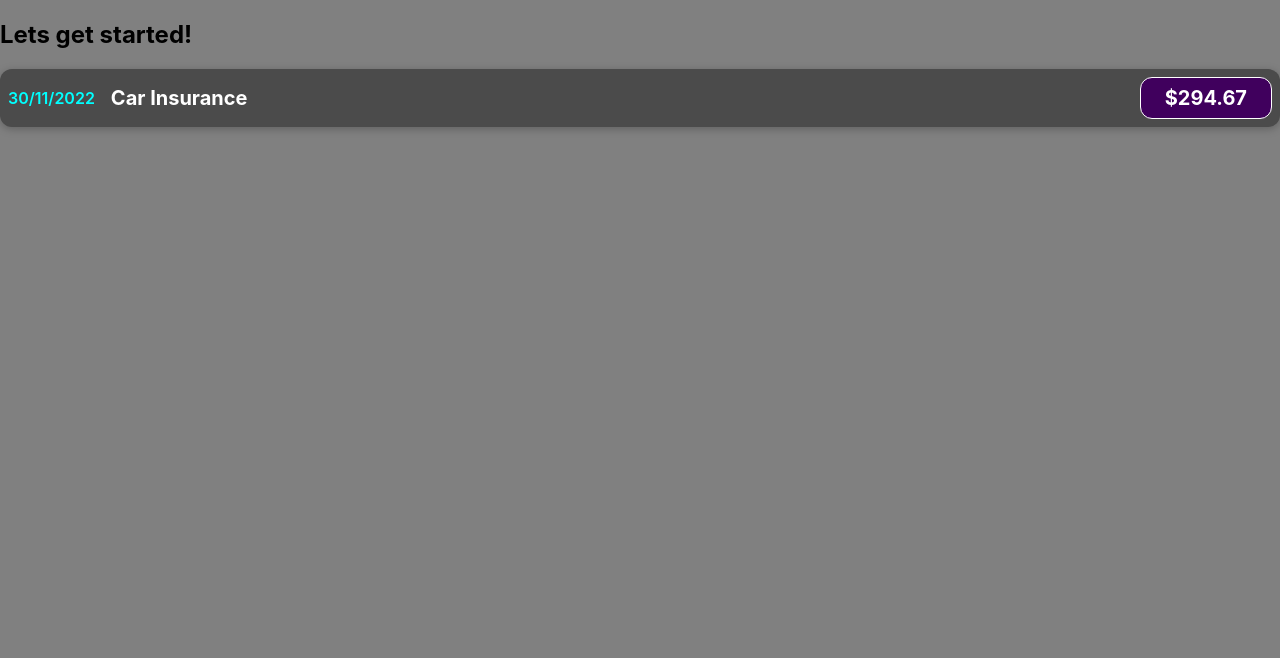
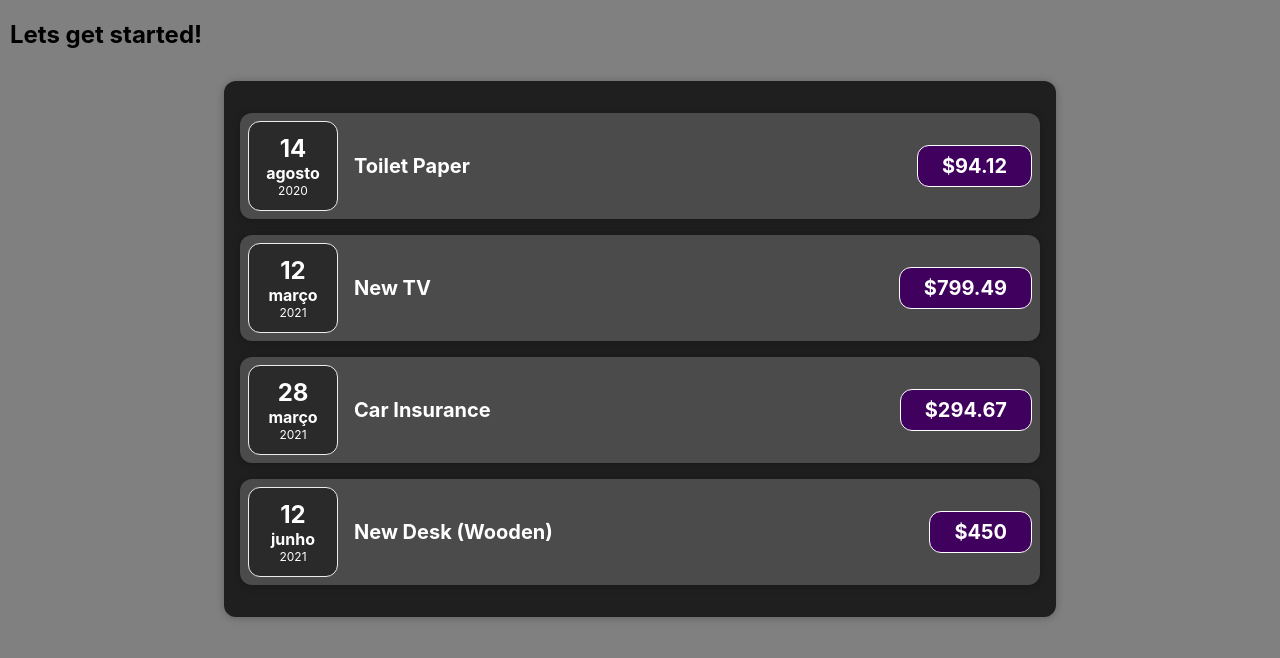
Before and after one commit to tercette/react-complete-guide, a React (Create React App) app: page / in a window 1280 px wide. Shown: the top 658 px of the page. Built offline with nearby package versions, Linux system fonts and the light colour scheme.

Commit message:
implemented concept of composition

```diff
--- a/src/App.js
+++ b/src/App.js
@@ -1,11 +1,34 @@
-import './App.css';
-import ExpenseItem from './components/ExpenseItem';
+import "./App.css";
+
+import Expenses from "./components/Expenses";
 
 function App() {
+  const expenses = [
+    {
+      id: "e1",
+      title: "Toilet Paper",
+      amount: 94.12,
+      date: new Date(2020, 7, 14),
+    },
+    { id: "e2", title: "New TV", amount: 799.49, date: new Date(2021, 2, 12) },
+    {
+      id: "e3",
+      title: "Car Insurance",
+      amount: 294.67,
+      date: new Date(2021, 2, 28),
+    },
+    {
+      id: "e4",
+      title: "New Desk (Wooden)",
+      amount: 450,
+      date: new Date(2021, 5, 12),
+    },
+  ];
+
   return (
-    <div className='App'>
+    <div className="App">
       <h2>Lets get started!</h2>
-        <ExpenseItem></ExpenseItem>
+      <Expenses items = {expenses}/>
     </div>
   );
 }
--- /dev/null
+++ b/src/components/Card.css
@@ -0,0 +1,4 @@
+.card {
+    border-radius: 12px;
+    box-shadow: 0 1px 8px rgba(0, 0, 0, 0.25);
+}
--- /dev/null
+++ b/src/components/Card.js
@@ -0,0 +1,8 @@
+import './Card.css';
+
+function Card (props) {
+    const classes = 'card ' + props.className;
+    return <div className={classes}>{props.children}</div>;
+}
+
+export default Card
--- /dev/null
+++ b/src/components/ExpenseDate.css
@@ -0,0 +1,26 @@
+.expense-date {
+    display: flex;
+    flex-direction: column;
+    width: 5.5rem;
+    height: 5.5rem;
+    border: 1px solid #ececec;
+    background-color: #2a2a2a;
+    color: white;
+    border-radius: 12px;
+    align-items: center;
+    justify-content: center;
+  }
+
+  .expense-date__month {
+    font-size: 1rem;
+    font-weight: bold;
+  }
+
+  .expense-date__year {
+    font-size: 0.75rem;
+  }
+
+  .expense-date__day {
+    font-size: 1.5rem;
+    font-weight: bold;
+  }
--- /dev/null
+++ b/src/components/ExpenseDate.js
@@ -0,0 +1,17 @@
+import './ExpenseDate.css'
+
+function ExpenseDate(props) {
+    const day = props.date.toLocaleString('pt-BR', { day: '2-digit' });
+    const month = props.date.toLocaleString('pt-BR', { month: 'long' });
+    const year = props.date.getFullYear();
+
+    return (
+        <div className='expense-date'>
+            <div className="expense-date__day">{day}</div>
+            <div className="expense-date__month">{month}</div>
+            <div className="expense-date__year">{year}</div>
+        </div>
+    );
+}
+
+export default ExpenseDate;
--- a/src/components/ExpenseItem.css
+++ b/src/components/ExpenseItem.css
@@ -2,10 +2,8 @@
     display: flex;
     justify-content: space-between;
     align-items: center;
-    box-shadow: 0 2px 8px rgba(0, 0, 0, 0.25);
     padding: 0.5rem;
     margin: 1rem 0;
-    border-radius: 12px;
     background-color: #4b4b4b;
 }
 
@@ -55,7 +53,8 @@
     }
 }
 
-  .date {
+.expense-item__date {
     font-weight: 600;
-    color:aqua
+    color: aqua;
+
 }
--- a/src/components/ExpenseItem.js
+++ b/src/components/ExpenseItem.js
@@ -1,18 +1,16 @@
+import ExpenseDate from './ExpenseDate'
+import Card from './Card';
 import './ExpenseItem.css';
 
-function ExpenseItem() {
-const expenseDate = new Date();
-const expenseTitle = 'Car Insurance';
-const expenseAmount = 294.67;
-
+function ExpenseItem(props) {
     return (
-        <div className='expense-item'>
-            <div className='date' >{expenseDate.toLocaleDateString("pt-BR")} </div>
+        <Card className='expense-item'>
+            <ExpenseDate date={props.date}/>
             <div className='expense-item__description'>
-                <h2>{expenseTitle}</h2>
-                <div className='expense-item__price'>${expenseAmount}</div>
+                <h2>{props.title}</h2>
+                <div className='expense-item__price'>${props.amount}</div>
             </div>
-        </div>
+        </Card>
     );
 }
 
--- /dev/null
+++ b/src/components/Expenses.css
@@ -0,0 +1,7 @@
+.expenses {
+    padding: 1rem;
+    background-color: rgb(31, 31, 31);
+    margin: 2rem auto;
+    width: 50rem;
+    max-width: 95%;
+  }
--- /dev/null
+++ b/src/components/Expenses.js
@@ -0,0 +1,32 @@
+import ExpenseItem from './ExpenseItem';
+import Card from './Card'
+import './Expenses.css';
+
+function Expenses(props) {
+    return (
+        <Card className='expenses' >
+            <ExpenseItem
+                title={props.items[0].title}
+                amount={props.items[0].amount}
+                date={props.items[0].date}
+            />
+            <ExpenseItem
+                title={props.items[1].title}
+                amount={props.items[1].amount}
+                date={props.items[1].date}
+            />
+            <ExpenseItem
+                title={props.items[2].title}
+                amount={props.items[2].amount}
+                date={props.items[2].date}
+            />
+            <ExpenseItem
+                title={props.items[3].title}
+                amount={props.items[3].amount}
+                date={props.items[3].date}
+            />
+        </Card>
+    )
+}
+
+export default Expenses
--- a/src/index.css
+++ b/src/index.css
@@ -1,5 +1,6 @@
 body {
   margin: 0;
+  padding: 0 10px ;
   font-family: -apple-system, BlinkMacSystemFont, 'Segoe UI', 'Roboto', 'Oxygen',
     'Ubuntu', 'Cantarell', 'Fira Sans', 'Droid Sans', 'Helvetica Neue',
     sans-serif;
```
Lines whose indentation alone changed are shown as unchanged.
